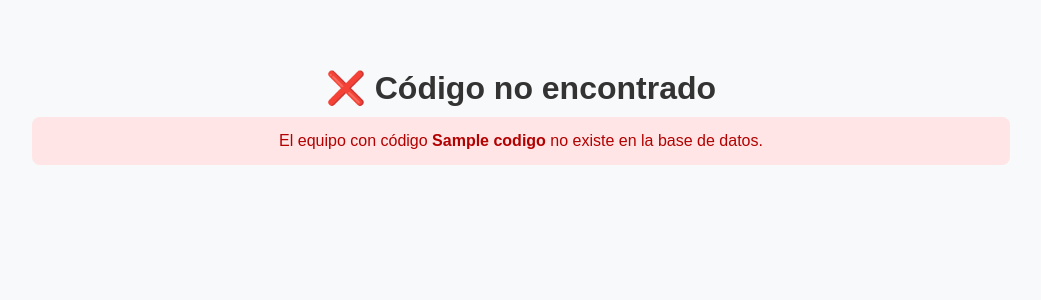
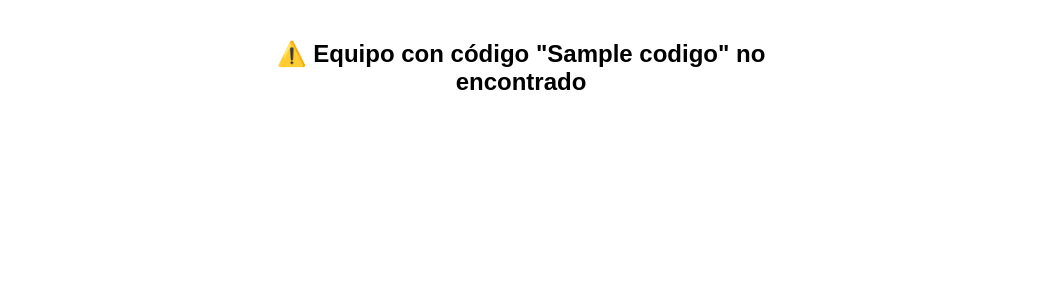
Before and after one commit to leonelcortes-cl/api-equipos, a Django app: template Equipos/templates/equipos/home.html in a window 1280 px wide. Shown: the top 300 px of the page, without its empty margins (119-1160 px from the left). Run offline with Django 5.2, Linux system fonts and the light colour scheme; the template is opened without the code that fills it: most values are stand-ins (such as "Sample title", 1, 10 or a date in 2020).

Commit message:
Agregado template equipos/home.html en la ruta correcta

```diff
--- a/Equipos/templates/equipos/home.html
+++ b/Equipos/templates/equipos/home.html
@@ -3,100 +3,100 @@
 <head>
     <meta charset="UTF-8">
     <meta name="viewport" content="width=device-width, initial-scale=1.0">
-  <title>Registro de Horómetro</title>
+    <title>Registro Horómetro</title>
     <style>
-    body { font-family: Arial, sans-serif; background: #f8f9fa; text-align: center; padding: 40px; }
-    h1 { color: #333; margin-bottom: 10px; }
-    .contenedor {
-      background: white;
-      display: inline-block;
-      padding: 30px 50px;
-      border-radius: 12px;
-      box-shadow: 0 0 12px rgba(0,0,0,0.1);
+        body {
+            font-family: Arial, sans-serif;
+            background-color: white;
+            color: black;
+            margin: 40px;
+        }
+        .container {
+            max-width: 500px;
+            margin: auto;
             text-align: center;
         }
+        .card {
+            border: 1px solid #ccc;
+            border-radius: 8px;
+            padding: 25px;
+            margin-top: 25px;
+        }
+        .success {
+            background-color: #dff0d8;
+            border: 1px solid #b2d8b2;
+            color: #3c763d;
+            padding: 12px;
+            border-radius: 5px;
+            margin-top: 15px;
+        }
+        .error {
+            background-color: #f2dede;
+            border: 1px solid #e0b4b4;
+            color: #a94442;
+            padding: 12px;
+            border-radius: 5px;
+            margin-top: 15px;
+        }
         input {
-      margin: 10px 0;
+            width: 90%;
             padding: 10px;
-      width: 90%;
+            margin: 8px 0;
+            border-radius: 5px;
             border: 1px solid #ccc;
-      border-radius: 6px;
-      font-size: 16px;
         }
         button {
-      background: #007bff;
+            background-color: #007bff;
             color: white;
             padding: 10px 20px;
             border: none;
             border-radius: 6px;
-      font-size: 16px;
             cursor: pointer;
-      margin-top: 10px;
         }
-    button:hover { background: #0056b3; }
-    .codigo, .marca, .modelo {
-      margin-bottom: 10px;
-      font-size: 14px;
-      color: #555;
+        button:hover {
+            background-color: #0056b3;
         }
-    .mensaje {
-      margin-top: 20px;
-      font-weight: bold;
-      padding: 12px;
-      border-radius: 8px;
-      display: inline-block;
-      width: 90%;
-    }
-    .mensaje.ok {
-      background: #e8f9ee;
-      color: #0b7a29;
-      border: 1px solid #8fd39f;
-    }
-    .mensaje.error {
-      background: #ffe5e5;
-      color: #b30000;
-      border: 1px solid #ff9c9c;
-    }
-    .error-general {
-      color: #b30000;
-      background: #ffe5e5;
-      padding: 15px;
-      border-radius: 8px;
-      display: inline-block;
-      width: 80%;
+        .datos {
+            text-align: left;
+            margin-top: 15px;
         }
     </style>
 </head>
 <body>
+<div class="container">
+    {% if existe %}
+        <h2>Equipo {{ codigo }}</h2>
+        <p><strong>Marca:</strong> {{ marca }}</p>
+        <p><strong>Modelo:</strong> {{ modelo }}</p>
 
-  {% if existe %}
-    <div class="contenedor">
-      <h1>Registro de Horómetro</h1>
-      <div class="codigo">
-        Equipo: <strong>{{ codigo }}</strong><br>
-        <span style="font-size: 13px;">{{ marca }} - {{ modelo }}</span>
-      </div>
-
-      <form method="post">
+        <div class="card">
+            <h3>Ingresar lectura de horómetro</h3>
+            <form method="POST">
                 {% csrf_token %}
-        <input type="text" name="rut" placeholder="Ingrese RUT" required><br>
-        <input type="number" step="0.01" name="horometro" placeholder="Ingrese Horómetro" required><br>
-        <button type="submit">Enviar</button>
+                <input type="text" name="rut" placeholder="Ingrese RUT del operador" required><br>
+                <input type="number" name="horometro" placeholder="Lectura horómetro" required><br>
+                <button type="submit">Registrar</button>
             </form>
 
             {% if mensaje %}
-        <div class="mensaje {% if autorizado %}ok{% else %}error{% endif %}">
-          {{ mensaje }}
+                {% if datos_registro %}
+                    <div class="success">
+                        <strong>✅ {{ mensaje }}</strong>
+                        <div class="datos">
+                            <p><strong>Operador:</strong> {{ datos_registro.nombre }} {{ datos_registro.apellidos }}</p>
+                            <p><strong>Equipo:</strong> {{ datos_registro.codigo }}</p>
+                            <p><strong>Horómetro:</strong> {{ datos_registro.horometro }}</p>
+                            <p><strong>Fecha:</strong> {{ datos_registro.fecha }}</p>
                         </div>
+                    </div>
+                {% else %}
+                    <div class="error">{{ mensaje }}</div>
+                {% endif %}
             {% endif %}
         </div>
-
     {% else %}
-    <h1>❌ Código no encontrado</h1>
-    <div class="error-general">
-      El equipo con código <strong>{{ codigo }}</strong> no existe en la base de datos.
+        <h2>⚠️ Equipo con código "{{ codigo }}" no encontrado</h2>
+    {% endif %}
 </div>
-  {% endif %}
-
 </body>
 </html>
```
Also changed, not shown: Equipos/views.py (line endings or trailing spaces). Lines whose indentation alone changed are shown as unchanged.
